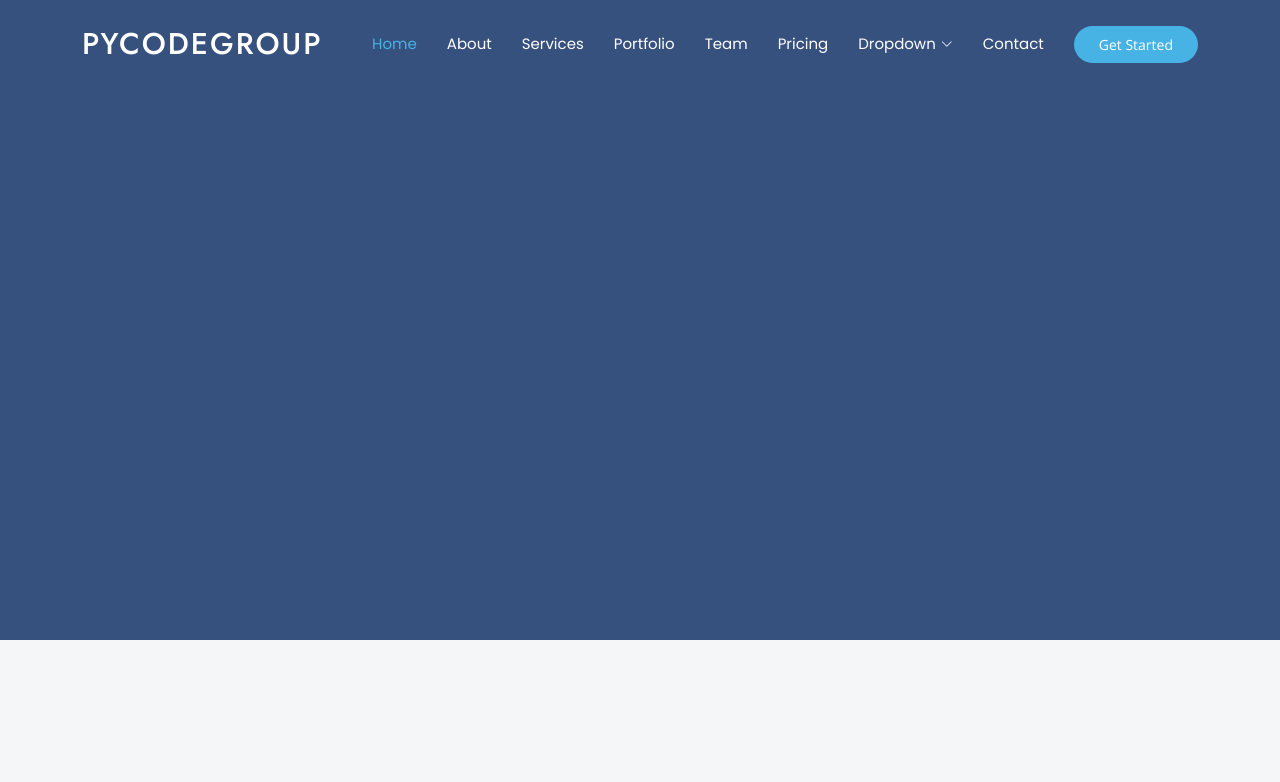
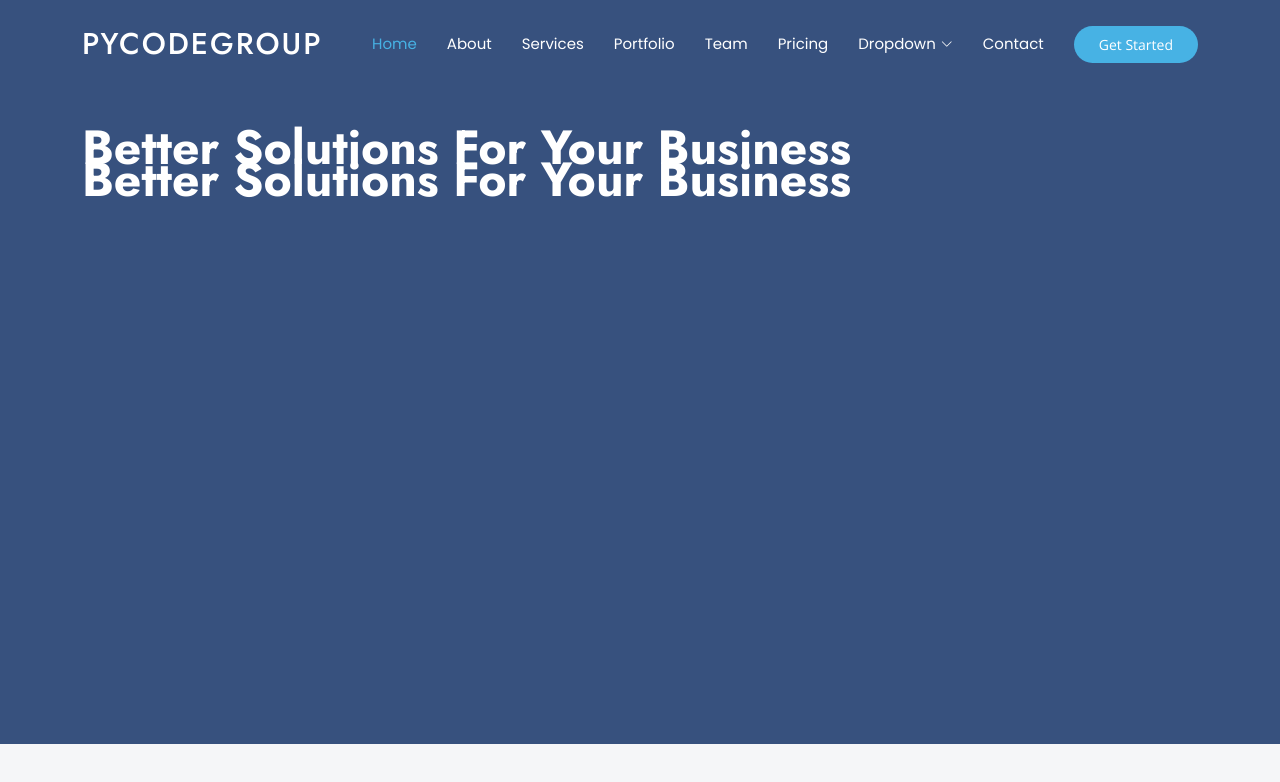
Before and after one commit to mosn221/mosn221.github.io, a plain HTML site: page index.html in a window 1280 px wide. Shown: the top 782 px of the page. Drawn offline with nearby package versions, Linux system fonts and the light colour scheme; files whose address does not match are found by name.

Commit message:
Update index.html

```diff
--- a/index.html
+++ b/index.html
@@ -79,7 +79,9 @@
     <section id="hero" class="hero section dark-background">
 
       <div class="container">
+        <h1>Better Solutions For Your Business</h1>
         <div class="row gy-4">
+          <h1>Better Solutions For Your Business</h1>
           <div class="col-lg-6 order-2 order-lg-1 d-flex flex-column justify-content-center" data-aos="zoom-out">
             <h1>Better Solutions For Your Business</h1>
             <p>We are team of talented designers making websites with Bootstrap</p>
```
